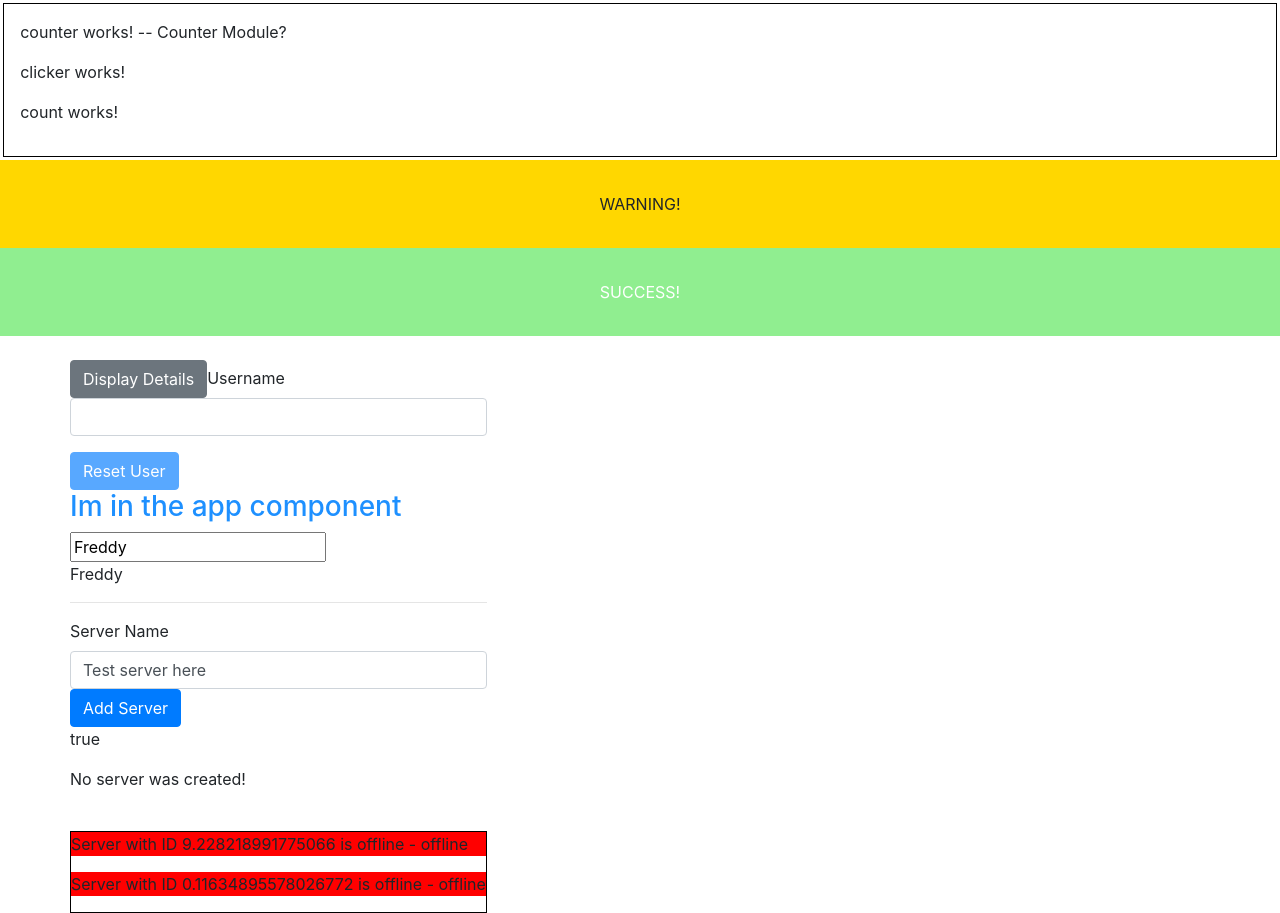
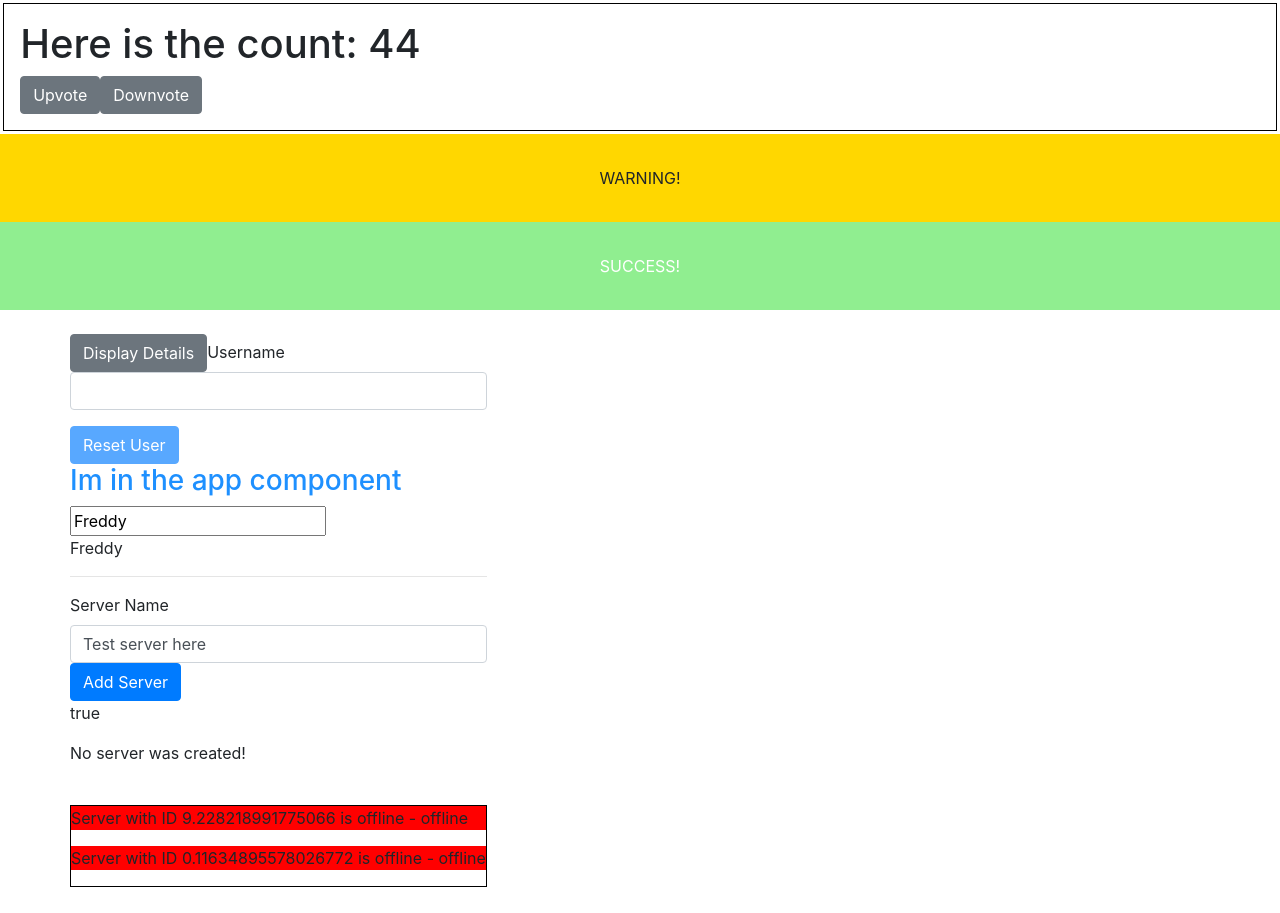
Before and after one commit to freddysilber/angular-sandbox, an Angular app: page / in a window 1280 px wide. After the commit the page ends 887 px from the top, so only its background shows below. Built offline with nearby package versions, Linux system fonts and the light colour scheme.

Commit message:
learning components

```diff
--- a/src/app/counter/clicker/clicker.component.html
+++ b/src/app/counter/clicker/clicker.component.html
@@ -1 +1,3 @@
-<p>clicker works!</p>
+<!-- <p>{{count}}</p> -->
+<button class="btn btn-secondary" (click)="upvote()">Upvote</button>
+<button class="btn btn-secondary" (click)="downvote()">Downvote</button>
--- a/src/app/counter/clicker/clicker.component.ts
+++ b/src/app/counter/clicker/clicker.component.ts
@@ -1,4 +1,4 @@
-import { Component, OnInit } from '@angular/core';
+import { Component, OnInit, Input } from '@angular/core';
 
 @Component({
   selector: 'app-clicker',
@@ -6,10 +6,19 @@ import { Component, OnInit } from '@angular/core';
   styleUrls: ['./clicker.component.css']
 })
 export class ClickerComponent implements OnInit {
+  // @Input('clickerCount') count: number = 0
+  @Input('clickerCount') clickerCount: number = 0
 
   constructor() { }
 
   ngOnInit(): void {
   }
 
+  upvote = () => [
+    this.clickerCount++
+  ]
+
+  downvote = () => {
+    this.clickerCount--
+  }
 }
--- a/src/app/counter/count/count.component.html
+++ b/src/app/counter/count/count.component.html
@@ -1 +1 @@
-<p>count works!</p>
+<h1>Here is the count: {{count}}</h1>
--- a/src/app/counter/count/count.component.ts
+++ b/src/app/counter/count/count.component.ts
@@ -1,4 +1,4 @@
-import { Component, OnInit } from '@angular/core';
+import { Component, OnInit, Input } from '@angular/core';
 
 @Component({
   selector: 'app-count',
@@ -6,6 +6,7 @@ import { Component, OnInit } from '@angular/core';
   styleUrls: ['./count.component.css']
 })
 export class CountComponent implements OnInit {
+  @Input() count: number = 1
 
   constructor() { }
 
--- a/src/app/counter/counter.component.html
+++ b/src/app/counter/counter.component.html
@@ -1,5 +1,5 @@
 <div style="border: 1px solid black; padding: 1rem; margin: .2rem;">
-	<p>counter works! -- Counter Module?</p>
+	<app-count [count]="44"></app-count>
 	<app-clicker></app-clicker>
-	<app-count></app-count>
+	<!-- {{clickerCount}} -->
 </div>
--- a/src/app/counter/counter.component.ts
+++ b/src/app/counter/counter.component.ts
@@ -6,6 +6,8 @@ import { Component, OnInit } from '@angular/core';
   styleUrls: ['./counter.component.css']
 })
 export class CounterComponent implements OnInit {
+  // count = 3
+  // clickerCount = 10
 
   constructor() { }
 
```
